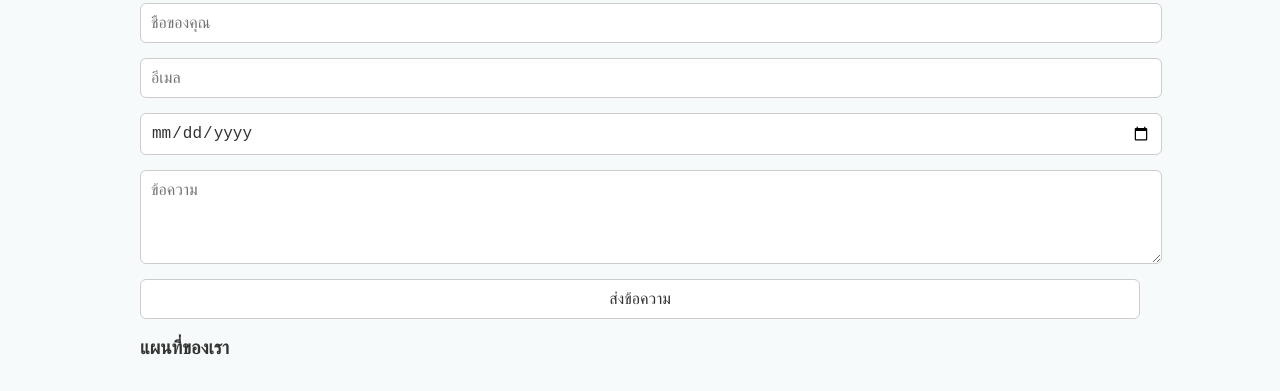
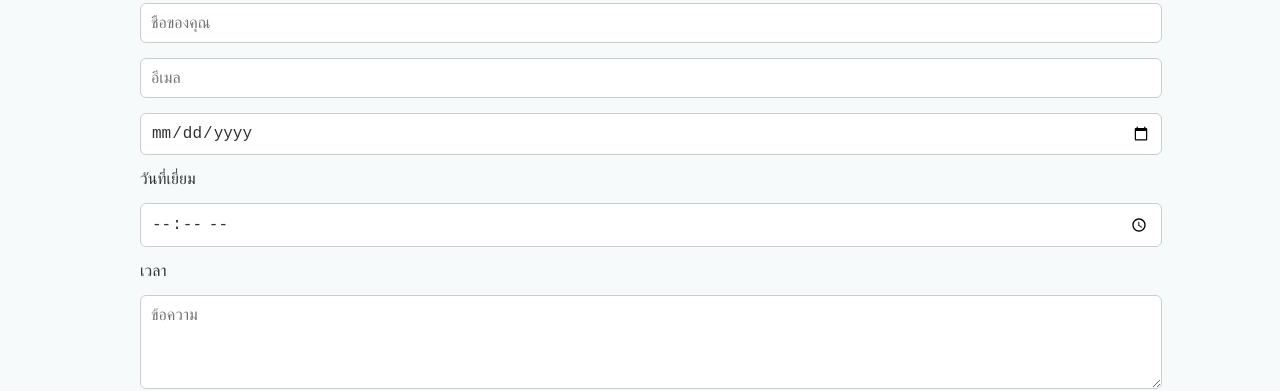
Before and after one commit to zarapow/AddNursingHome, a plain HTML site: page index.html in a window 1280 px wide. Shown: the part 1509-1900 px from the top of the page. Drawn offline with Linux system fonts and the light colour scheme.

Commit message:
Update index.html

```diff
--- a/index.html
+++ b/index.html
@@ -80,8 +80,10 @@
     >
       <input type="text" name="name" placeholder="ชื่อของคุณ" required>
       <input type="email" name="email" placeholder="อีเมล" required>
-      <input type="date" name="visit_date" placeholder="วว/ดด/ปป" required>
-
+      <input type="date" name="visit_date" required placeholder="เลือกวันที่">
+      <span>วันที่เยี่ยม</span>
+      <input type="time" name="visit_time" required placeholder="เลือกเวลา">
+      <span>เวลา</span>
       <textarea name="message" rows="4" placeholder="ข้อความ" required></textarea>
       <input type="submit" value="ส่งข้อความ">
     </form>
```
